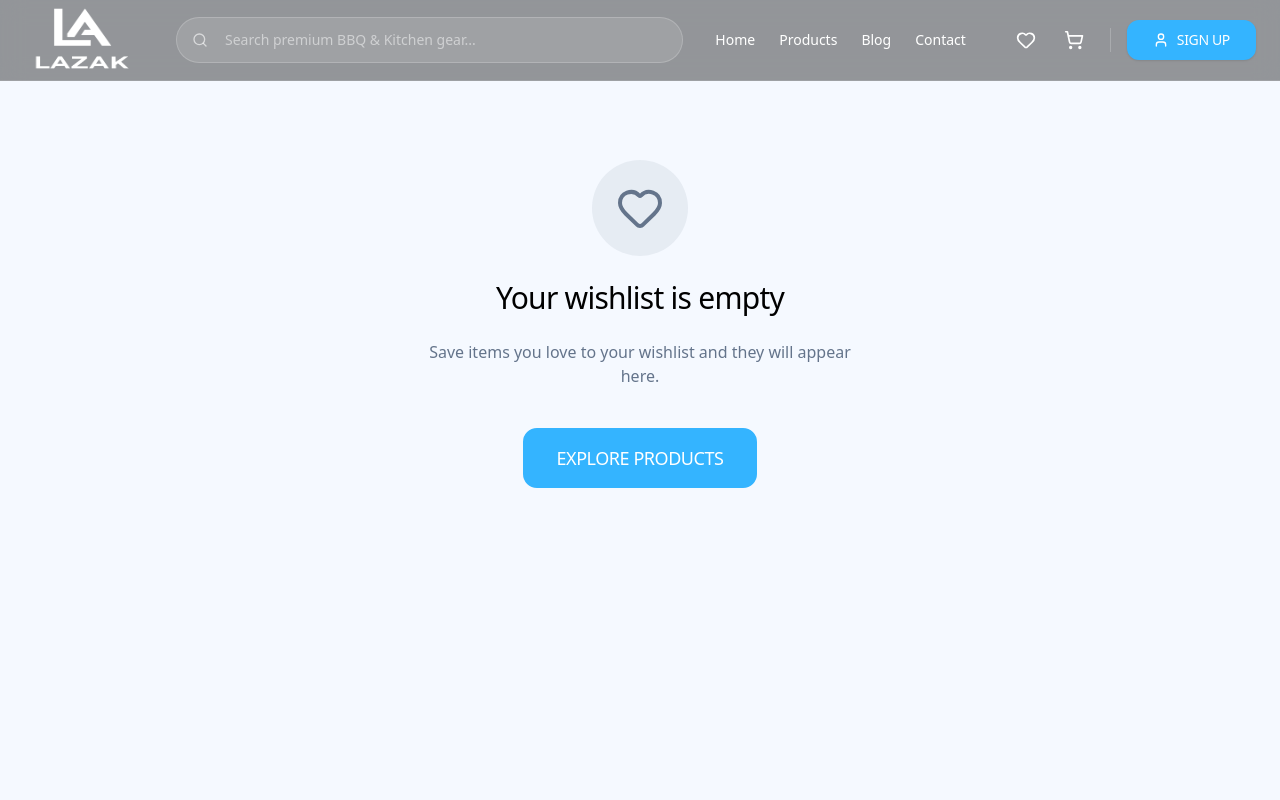
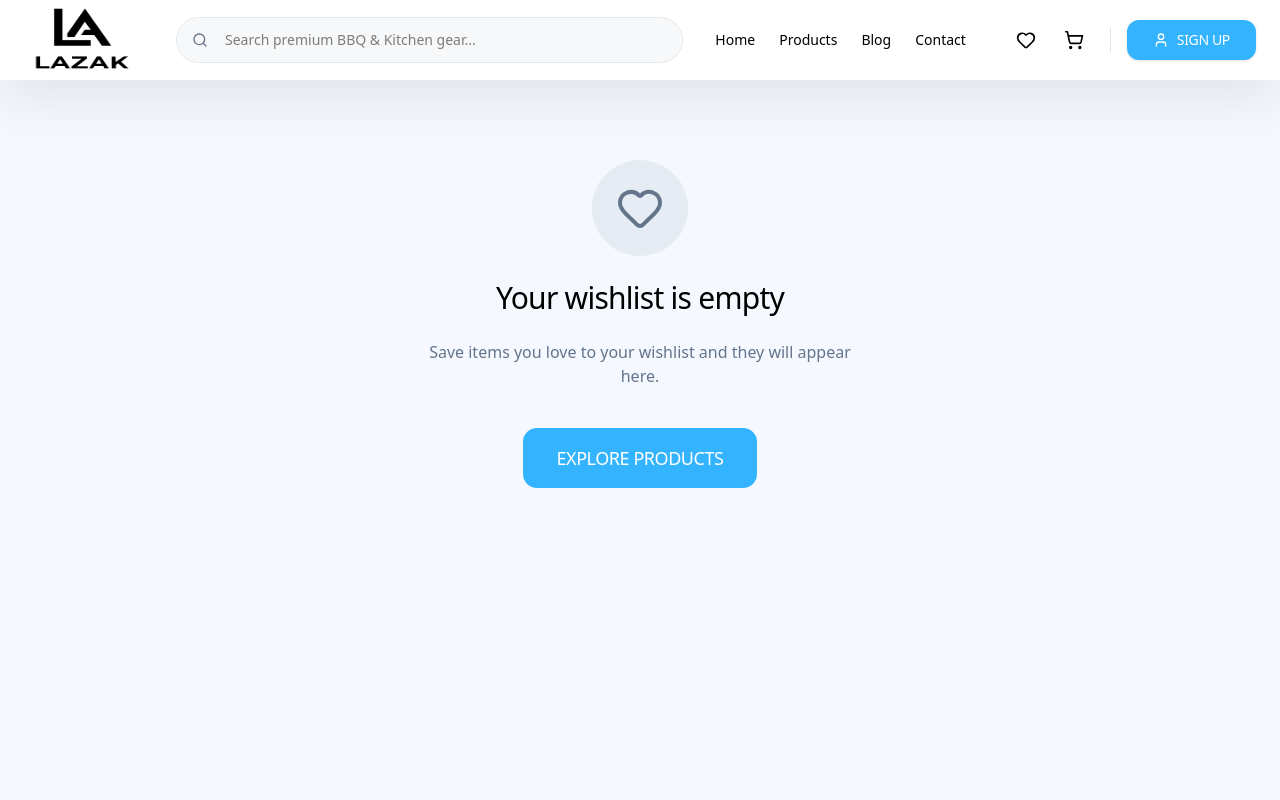
Before and after one commit to sherazofficialdeveloper/lazak-store, a React (Vite) app: page /favorites in a window 1280 px wide. Shown: the top 800 px of the page. Built offline with nearby package versions, Linux system fonts and the light colour scheme.

Commit message:
Removed wrong file

```diff
--- a/src/components/layout/Footer.tsx
+++ b/src/components/layout/Footer.tsx
@@ -15,7 +15,7 @@ export const Footer = () => {
         <div className="grid grid-cols-1 md:grid-cols-2 lg:grid-cols-4 gap-12 mb-16">
           {/* Brand */}
           <div className="space-y-6">
-            <img src="black-logo.png" alt="" className="w-44 h-32"/>
+            <img src="black-logo-removebg-preview.png" alt="" className="w-44 h-32"/>
             <p className="text-white leading-relaxed max-w-xs">
               Premium BBQ packaging and professional kitchen grills for the modern home chef. Essentials with Care.
             </p>
--- a/src/components/layout/Navbar.tsx
+++ b/src/components/layout/Navbar.tsx
@@ -31,19 +31,23 @@ export const Navbar = () => {
     { name: 'Contact', path: '/contact' },
   ];
 
+  const isHomePage = location.pathname === '/';
+  const isTransparent = isHomePage && !isScrolled;
   const isAuthPage = location.pathname === '/login' || location.pathname === '/signup';
 
   if (isAuthPage) return null;
 
   return (
     <nav className={`fixed top-0 left-0 right-0 z-50 transition-all duration-500 ${
-      isScrolled ? 'bg-surface/90 backdrop-blur-xl shadow-medium' : 'bg-black/40 backdrop-blur-md border-b border-white/10'
+      isTransparent
+        ? 'bg-black/40 backdrop-blur-md border-b border-white/10'
+        : 'bg-surface shadow-medium'
     }`}>
       <div className="container mx-auto px-4 md:px-6">
         <div className="flex flex-col">
           <div className="flex items-center justify-between h-20">
             {/* Logo */}
-            <div className={isScrolled ? '' : 'brightness-0 invert'}>
+            <div className={isTransparent ? 'brightness-0 invert' : ''}>
               <Logo />
             </div>
 
@@ -51,15 +55,15 @@ export const Navbar = () => {
             <div className="hidden lg:flex flex-1 max-w-md lg:max-w-xl mx-4 lg:mx-8">
               <div className="relative w-full group">
                 <Search className={`absolute left-4 top-1/2 -translate-y-1/2 w-4 h-4 transition-colors ${
-                  isScrolled ? 'text-muted group-focus-within:text-primary' : 'text-white/60 group-focus-within:text-white'
+                  isTransparent ? 'text-white/60 group-focus-within:text-white' : 'text-muted group-focus-within:text-primary'
                 }`} />
                 <input
                   type="text"
                   placeholder="Search premium BBQ & Kitchen gear..."
                   className={`w-full pl-12 pr-4 py-3 border rounded-full focus:outline-none focus:ring-4 transition-all text-sm font-medium ${
-                    isScrolled
-                      ? 'bg-muted/5 border-muted/10 focus:bg-white focus:border-primary focus:ring-primary/10'
-                      : 'bg-white/10 border-white/20 text-white placeholder:text-white/50 focus:bg-white/20 focus:border-white focus:ring-white/10'
+                    isTransparent
+                      ? 'bg-white/10 border-white/20 text-white placeholder:text-white/50 focus:bg-white/20 focus:border-white focus:ring-white/10'
+                      : 'bg-muted/5 border-muted/10 focus:bg-white focus:border-primary focus:ring-primary/10'
                   }`}
                 />
               </div>
@@ -75,7 +79,7 @@ export const Navbar = () => {
                     className={`text-sm font-medium transition-all hover:text-primary relative group ${
                       location.pathname === link.path
                         ? 'text-primary'
-                        : (isScrolled ? 'text-text-main' : 'text-white hover:text-white/80')
+                        : (isTransparent ? 'text-white hover:text-white/80' : 'text-text-main')
                     }`}
                   >
                     {link.name}
@@ -91,7 +95,7 @@ export const Navbar = () => {
                   <Heart className={`w-5 h-5 transition-colors ${
                     favoriteCount > 0
                       ? 'text-red-500 fill-current'
-                      : (isScrolled ? 'text-text-main group-hover:text-primary' : 'text-white group-hover:text-white/80')
+                      : (isTransparent ? 'text-white group-hover:text-white/80' : 'text-text-main group-hover:text-primary')
                   }`} />
                   {favoriteCount > 0 && (
                     <span className="absolute top-1 right-1 w-5 h-5 bg-accent text-white text-[10px] font-medium flex items-center justify-center rounded-full border-2 border-surface shadow-sm">
@@ -101,7 +105,7 @@ export const Navbar = () => {
                 </Link>
                 <Link to="/cart" className="relative p-2 md:p-2.5 hover:bg-primary/5 rounded-full transition-all group">
                   <ShoppingCart className={`w-5 h-5 transition-colors ${
-                    isScrolled ? 'text-text-main group-hover:text-primary' : 'text-white group-hover:text-white/80'
+                    isTransparent ? 'text-white group-hover:text-white/80' : 'text-text-main group-hover:text-primary'
                   }`} />
                   {cartCount > 0 && (
                     <span className="absolute top-1 right-1 w-5 h-5 bg-primary text-white text-[10px] font-medium flex items-center justify-center rounded-full border-2 border-surface shadow-sm">
@@ -109,7 +113,7 @@ export const Navbar = () => {
                     </span>
                   )}
                 </Link>
-                <div className={`w-px h-6 mx-2 hidden md:block ${isScrolled ? 'bg-muted/20' : 'bg-white/20'}`} />
+                <div className={`w-px h-6 mx-2 hidden md:block ${isTransparent ? 'bg-white/20' : 'bg-muted/20'}`} />
                 <div className="flex items-center gap-3">
                   <Link to="/signup">
                     <Button variant="primary" size="sm" className="flex items-center gap-2 rounded-xl px-4 md:px-6 shadow-sm hover:shadow-md h-9 md:h-10 text-xs md:text-sm">
@@ -125,7 +129,7 @@ export const Navbar = () => {
             {/* Mobile Menu Toggle */}
             <button
               className={`md:hidden p-2.5 rounded-full transition-colors ${
-                isScrolled ? 'hover:bg-muted/10 text-text-main' : 'hover:bg-white/10 text-white'
+                isTransparent ? 'hover:bg-white/10 text-white' : 'hover:bg-muted/10 text-text-main'
               }`}
               onClick={() => setIsMobileMenuOpen(!isMobileMenuOpen)}
             >
--- a/src/components/sections/Hero.tsx
+++ b/src/components/sections/Hero.tsx
@@ -43,7 +43,7 @@ export const Hero = () => {
       {/* Background Image with Enhanced Dark Overlay */}
       <div className="absolute inset-0 z-0">
         <img
-          src="https://images.unsplash.com/photo-1555939594-58d7cb561ad1?ixlib=rb-4.0.3&auto=format&fit=crop&w=1920&q=80"
+          src="pack.jpeg"
           alt="Premium BBQ & Kitchen"
           className="w-full h-full object-cover"
           referrerPolicy="no-referrer"
```
